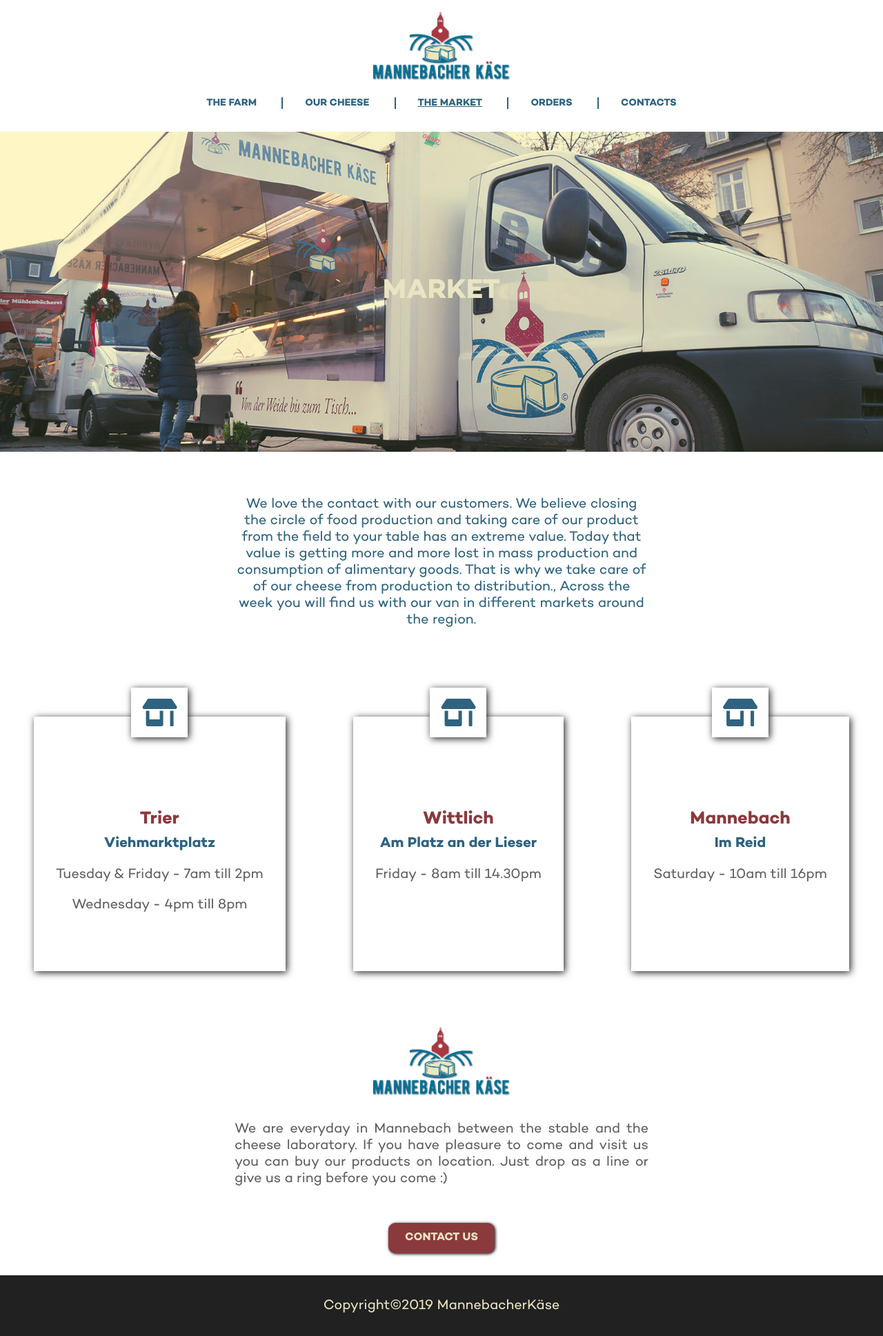
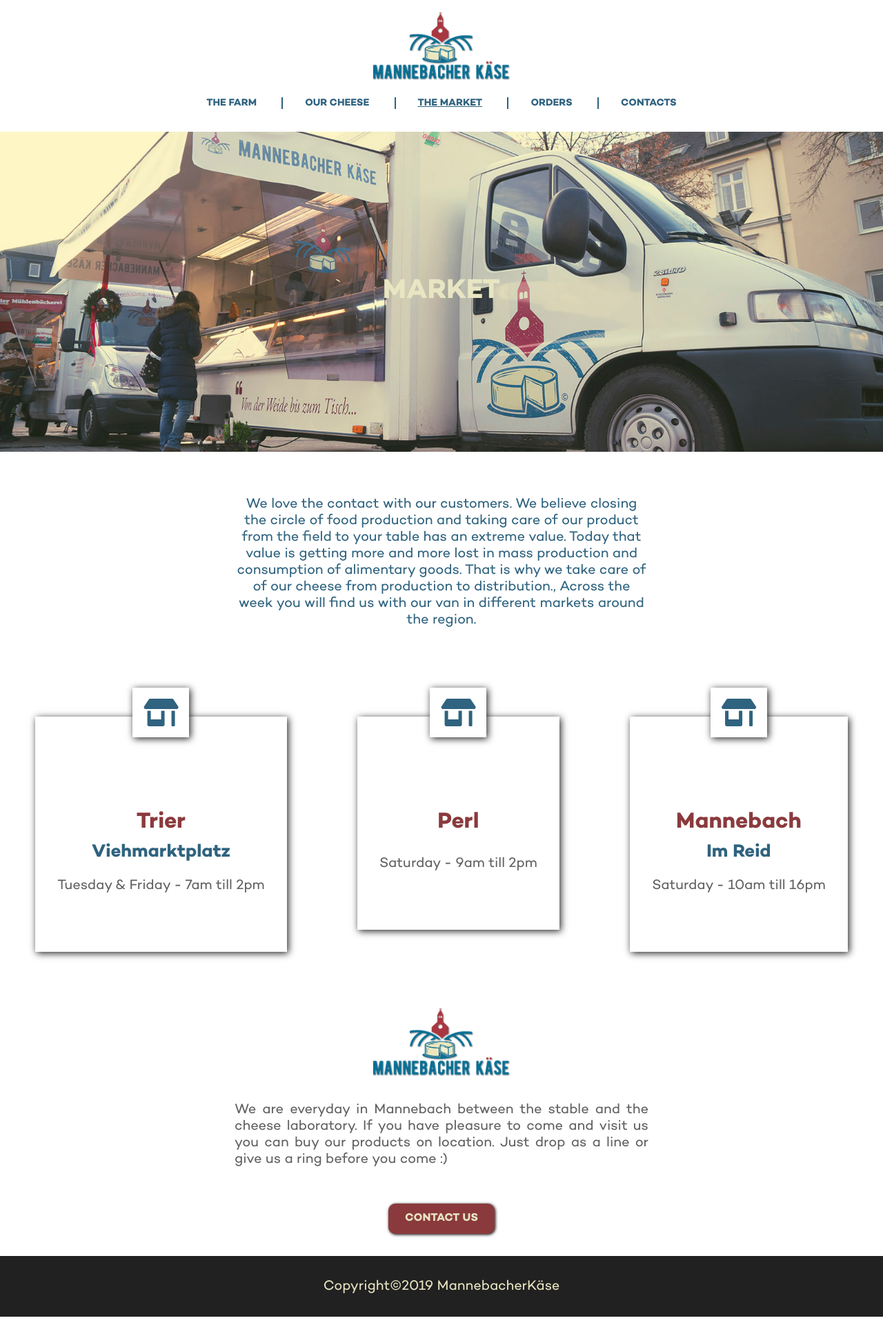
Before and after one commit to matteocarpi/mannebacherk-se, a Jekyll site: the page built from pages/EN/market.md, in a window 1280 px wide. Shown: the whole page at 69% size. Built offline with Jekyll 4.4.1, drawn with Linux system fonts in a browser that asks for light colours; nearby versions of some CDN libraries; after the commit the page ends 1909 px from its top, so only the background shows below that.

Commit message:
Updated markets and linked coords

```diff
--- a/_data/markets-de.yml
+++ b/_data/markets-de.yml
@@ -1,15 +1,15 @@
 - name: Trier
+  coords: https://goo.gl/maps/We74cdu7hFvdEZjCA
   address: Viehmarktplatz
   times:
   - Tuesday & Friday - 7am till 2pm
-  - Wednesday - 4pm till 8pm
-- name: Wittlich
-  address: Am Platz an der Lieser
+- name: Perl
+  address: ''
   times:
-  - Friday - 8am till 14.30pm
+  - Sabato - 9am till 2pm
 - name: Mannebach
+  coords: https://goo.gl/maps/vWVaT5Baf8UoS6Vg8
   address: |-
-    Im Ried
-    54441 Mannebach
+    Im Reid
   times:
-  - Saturday - 10am till 4pm
+  - Saturday - 10am till 16pm
--- a/_data/markets-en.yml
+++ b/_data/markets-en.yml
@@ -1,13 +1,14 @@
 - name: Trier
+  coords: https://goo.gl/maps/We74cdu7hFvdEZjCA
   address: Viehmarktplatz
   times:
   - Tuesday & Friday - 7am till 2pm
-  - Wednesday - 4pm till 8pm
-- name: Wittlich
-  address: Am Platz an der Lieser
+- name: Perl
+  address: ''
   times:
-  - Friday - 8am till 14.30pm
+  - Saturday - 9am till 2pm
 - name: Mannebach
+  coords: https://goo.gl/maps/vWVaT5Baf8UoS6Vg8
   address: |-
     Im Reid
   times:
--- a/_layouts/market.html
+++ b/_layouts/market.html
@@ -6,6 +6,8 @@
   {% if page.lang == 'en' %}
 
   {% for market in site.data.markets-en %}
+  <a class="market-wrap" href="{{ market.coords }}" target="blank">
+
     <div id="market">
 
       <i class="fas fa-store-alt"></i>
@@ -18,6 +20,7 @@
       </div>
 
     </div>
+  </a>
   {% endfor %}
 
 </div>
@@ -25,7 +28,7 @@
 <div id="visit-us" class="">
   <img class="logo-small" src="{{ site.logo }}" alt="">
   <p>{{ page.come-visit }}</p>
-  <a class="cta red-background"href="/#contacts">Contact Us</a>
+  <a class="cta red-background" href="/#contacts">Contact Us</a>
 </div>
 
 {% else %}
@@ -50,7 +53,7 @@
 <div id="visit-us" class="">
   <img class="logo-small" src="{{ site.logo }}" alt="">
   <p>{{ page.come-visit }}</p>
-  <a class="cta red-background"href="/#contacts">Contact Us</a>
+  <a class="cta red-background" href="/#contacts">Contact Us</a>
 </div>
 
 {% endif %}
--- a/_sass/market.scss
+++ b/_sass/market.scss
@@ -30,3 +30,12 @@
   flex-direction: column;
   align-items: center;
 }
+
+a.market-wrap {
+  text-decoration: none;
+  &:focused {
+    div {
+      outline: none;
+    }
+  }
+}
```
Also changed, not shown: Gemfile.lock. Lines whose indentation alone changed are shown as unchanged.
